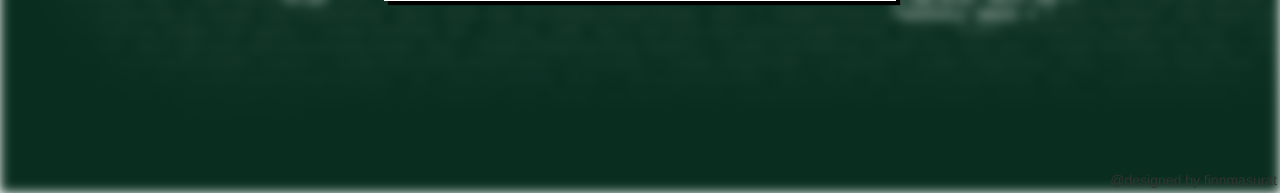
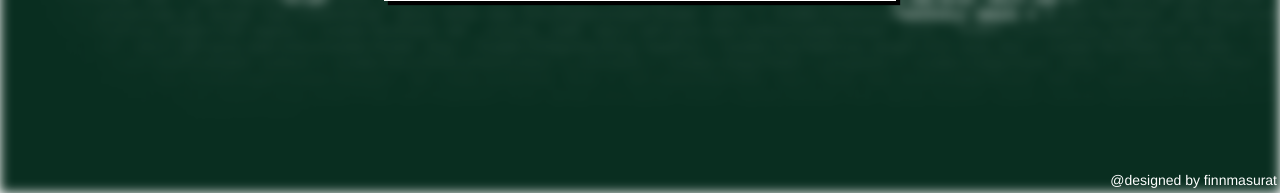
Before and after one commit to finnMasurat/its_therealhacktor, a Django app: page /accountManagement/ in a window 1280 px wide. Shown: the part 607-800 px from the top of the page. Run offline with Django 3.2, Linux system fonts and the light colour scheme; some libraries are stand-ins or nearby versions.

Commit message:
branding color

```diff
--- a/accountManagement/templates/accountManagement/login.html
+++ b/accountManagement/templates/accountManagement/login.html
@@ -39,7 +39,7 @@
     </div>
 </div>
 <div>
-    <p style="position: absolute; margin-bottom: 3px;margin-right: 3px; bottom: 0; right: 0;">@designed by finnmasurat</p>
+    <p style="position: absolute; color: #FFFFFF; margin-bottom: 3px;margin-right: 3px; bottom: 0; right: 0;">@designed by finnmasurat</p>
 </div>
 </body>
 </html>
--- a/accountManagement/templates/base.html
+++ b/accountManagement/templates/base.html
@@ -51,7 +51,7 @@
 </div>
 
 <div>
-    <p style="position: absolute; margin-bottom: 3px;margin-right: 3px; bottom: 0; right: 0;">@designed by finnmasurat</p>
+    <p style="position: absolute; color: #FFFFFF; margin-bottom: 3px;margin-right: 3px; bottom: 0; right: 0;">@designed by finnmasurat</p>
 </div>
 
 </body>
```
